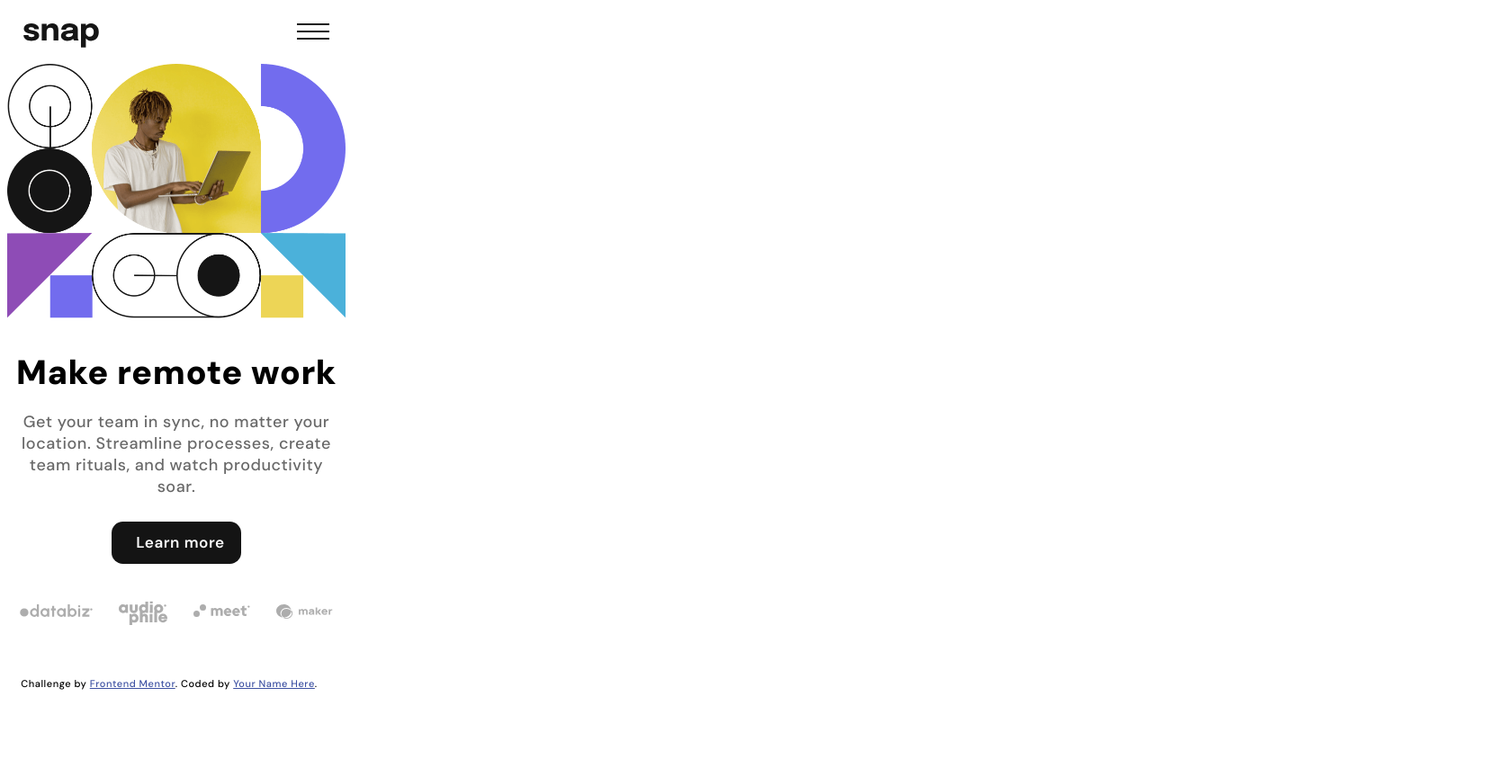
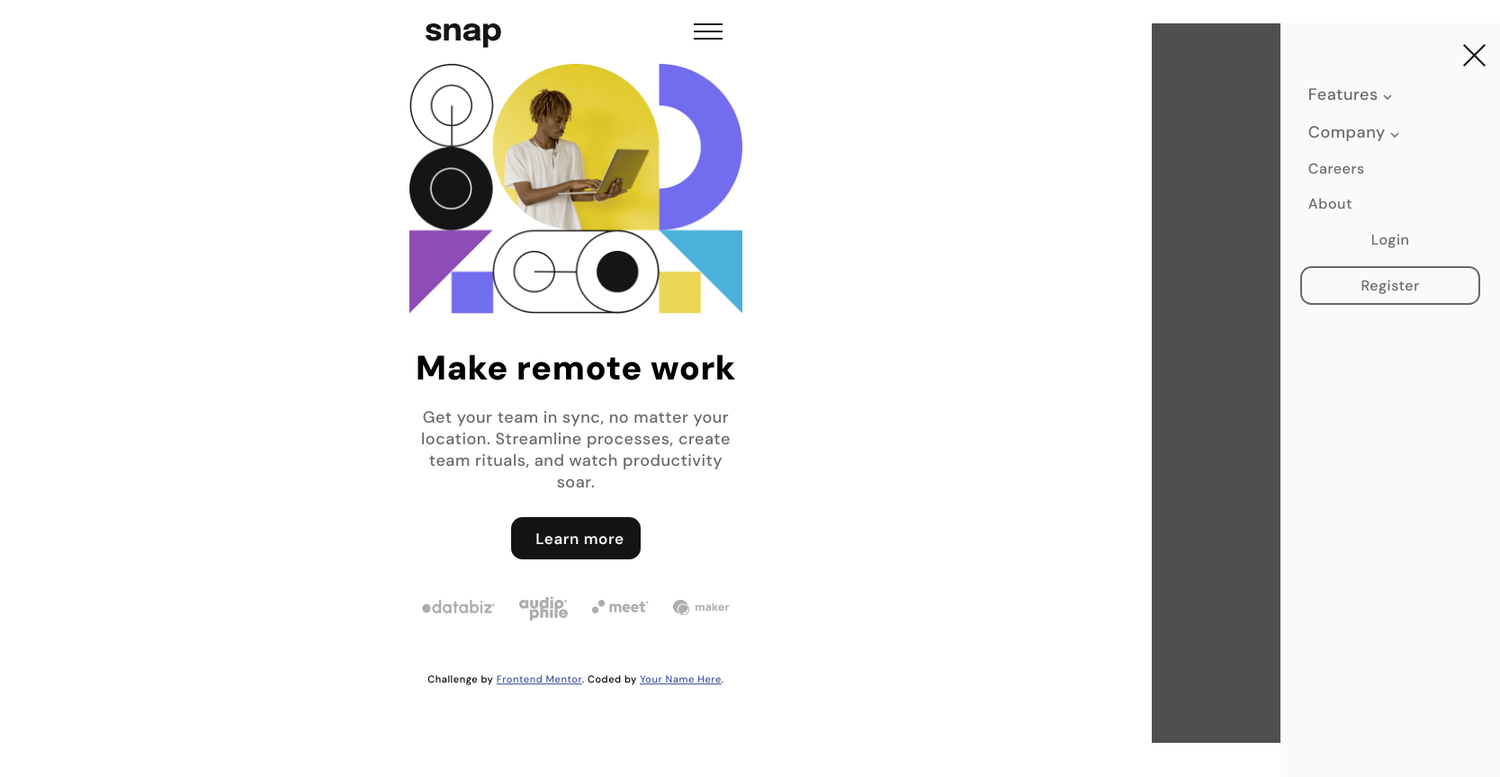
Before and after one commit to CMP2007/intro-section-with-dropdown-navigation, a plain HTML site: page index.html in a window 1280 px wide. Shown: the whole page at 90% size, 1667 px wide, since content can reach past the window. Before the commit the page ends 806 px from the top, so only its background shows below. Drawn offline with Linux system fonts and the light colour scheme.

Commit message:
menu movil

```diff
--- a/index.html
+++ b/index.html
@@ -14,39 +14,43 @@
 </head>
 <header>
   <img class="logo" src="./images/logo.svg" alt="">
-  <img class="menuIcon" src="./images/icon-menu.svg" alt="">
+  <div class="menuIcon">
+    <img src="./images/icon-menu.svg" alt="">
+  </div>
   <nav class="nav">
+
     <section class="sec1"></section>
+
     <section class="sec2">
-      <img src="./images/icon-close-menu.svg" alt="">
+      <img class="close" src="./images/icon-close-menu.svg" alt="">
       <details>
         <summary>
-          <img src="./images/icon-arrow-down.svg" alt="">
           <span class="text">Features</span>
+          <img src="./images/icon-arrow-down.svg" class="arrow" alt="">
         </summary>
         <ul>
           <li>
-            <img src="./images/icon-todo.svg" alt="">
+            <img src="./images/icon-todo.svg" class="icon" alt="">
           <span class="text">Todo List</span>
           </li>
           <li>
-            <img src="./images/icon-calendar.svg" alt="">
+            <img src="./images/icon-calendar.svg" class="icon" alt="">
             <span class="text">Calendar</span>
           </li>
           <li>
-            <img src="./images/icon-reminders.svg" alt="">
+            <img src="./images/icon-reminders.svg"class="icon"  alt="">
             <span class="text">Reminders</span>
           </li>
           <li>
-            <img src="./images/icon-planning.svg" alt="">
+            <img src="./images/icon-planning.svg" class="icon" alt="">
             <span class="text">planning</span>
           </li>
         </ul>
       </details>
       <details>
         <summary>
+          <span class="text">Company</span>
           <img src="./images/icon-arrow-down.svg" alt="">
-          <span class="text">Company</span>
         </summary>
         <ul>
           <li>
@@ -60,14 +64,11 @@
           </li>
         </ul>
       </details>
-      <div>
-        <span class="text">Careers</span>
-      </div>
-      <div>
-        <Span class="text">About</Span>
-      </div>
-      <input type="button" value="Login" name="" id="">
-      <input type="button" value="Register" name="" id="">
+      <span class="text options">Careers</span>
+      <Span class="text options">About</Span>
+
+      <input class="login options" type="button" value="Login" name="" id="">
+      <input class="register options" type="button" value="Register" name="" id="">
     </section>
   </nav>
 </header>
--- a/script.js
+++ b/script.js
@@ -0,0 +1,19 @@
+const nav = document.querySelector(".nav");
+const closeIcon = document.querySelector(".close");
+const menuIcon = document.querySelector(".menuIcon");
+
+menuIcon.addEventListener("click", ()=>{
+    // nav.style.transform = "translateX(-10rem);"
+    nav.setAttribute('style', 'margin: 0 0%; ');
+
+});
+
+closeIcon.addEventListener("click", ()=>{
+    // nav.style.transform = "translateX(-10rem);"
+    nav.setAttribute('style', 'margin: 0 100%; ');
+});
+
+
+console.log(nav);
+// console.log(closeIcon);
+// console.log(menuIcon);
--- a/style.css
+++ b/style.css
@@ -6,9 +6,9 @@
     font-size: 18px;
     letter-spacing: 0.03rem;
 }
-html{
+/* html{
     width: 376px;
-}
+} */
 header{
     display: flex;
     justify-content: space-between;
@@ -24,7 +24,7 @@ article, header, footer{
     margin: auto;
     z-index: 1;
 
-    width: 376px;
+    width: 370px;
 }
 article{
     display: flex;
@@ -79,32 +79,79 @@ h3{
 
 /************************************** Nav styles*********************************/
 .nav{
-   visibility: hidden;
+    /* visibility: hidden;  */
     position: absolute;
-    width: 100%;
+    width: 21.5rem;
     height: 100%;
-    border: solid black 2px;
+    margin: 0 100%;
+    left: 0;
     right: 0;
-    top: 0;
     display: flex;
     z-index: 10;
+
+    transition: margin 1.5s, visibility .5s;
 }
 .sec1{
     background-color: hsl(0, 0%, 8%);
-    width: 38.5vw;
+    width: 13rem;
     height: 100%;
     opacity: 0.75;
 }
 .sec2{
-    background-olor: hsl(0, 0%, 98%);
-    width:100%;
+    background-color: hsl(0, 0%, 98%);
+    width:18.2rem;
     /* max-width: 12rem; */
     height: 100%;
-    border: solid black 2px;
+    /* border: solid black 2px; */
+    display: flex;
+    flex-direction: column;
+    padding: 1.2rem;
+    color: hsl(0, 0%, 41%);
+}
+.close{
+    width: 1.5rem;
+    margin-left: 90%;
+}
+details, .options{
+    margin: 1rem 0 0 0;
+}
+summary{
+    list-style: none;
+}
+ul{
+    margin: 0;
+    list-style: none;
+}
+li{
+    margin: 1rem 0 0 0;
+}
+.text{
+    margin-left: .5rem;
+}
+.icon{
+    width: 1.2rem;
+    transform: translateY(.4rem);
+}
+.options{
+    font-size: 16px;
+    background-color: transparent;
+    color: hsl(0, 0%, 41%);
+}
+.login{
+    border: none;
+}
+.register{
+    border-radius: .7rem;
+    padding: .5rem;
+    border: hsl(0, 0%, 41%) solid 0.15rem;
 }
 
-
-
+/* .menuIcon:hover + .nav{
+    transform: translateX(-10rem);
+}
+.close:hover + .nav{
+    transform: translateX(15rem);
+} */
 
 
 
```
